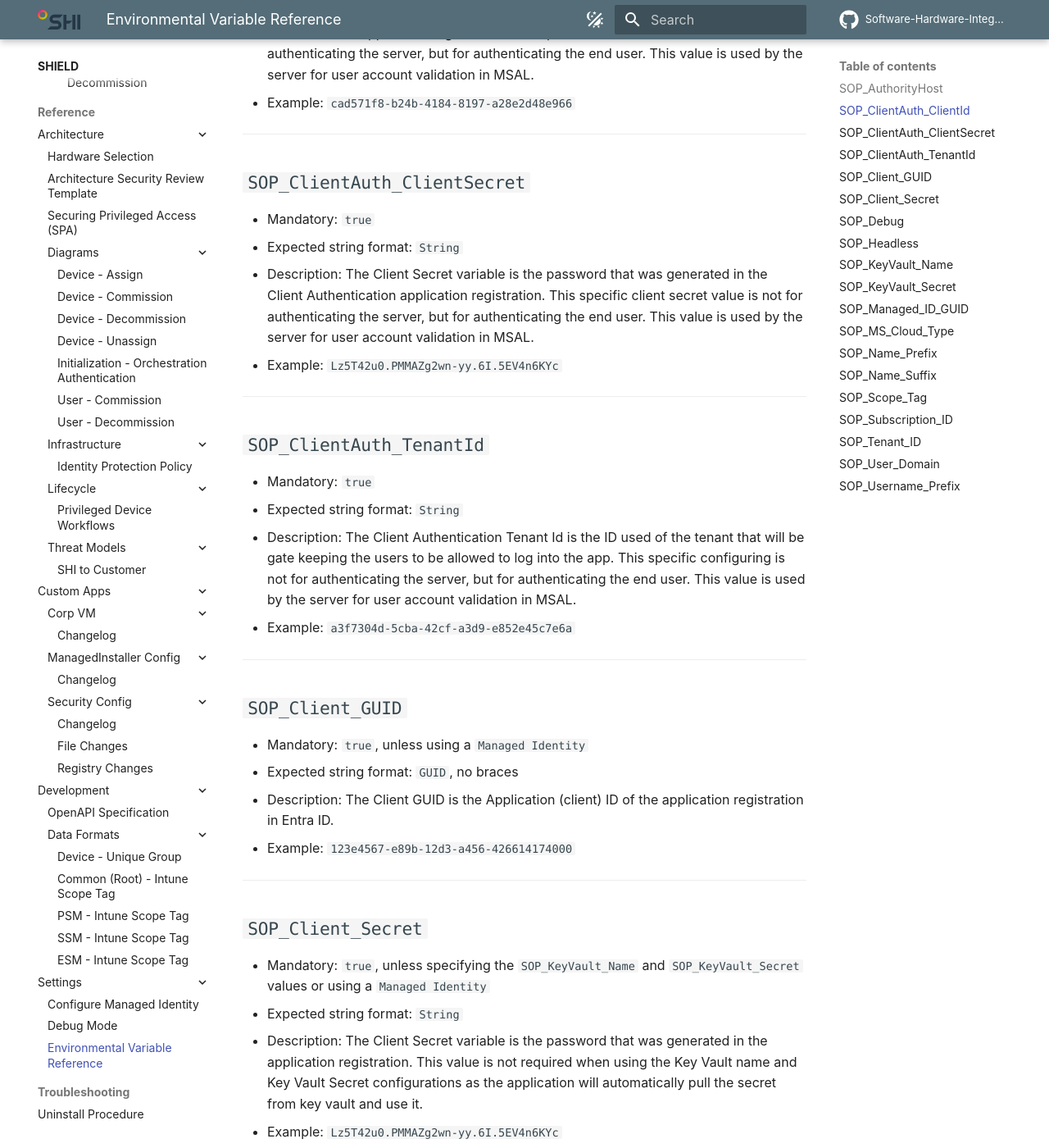
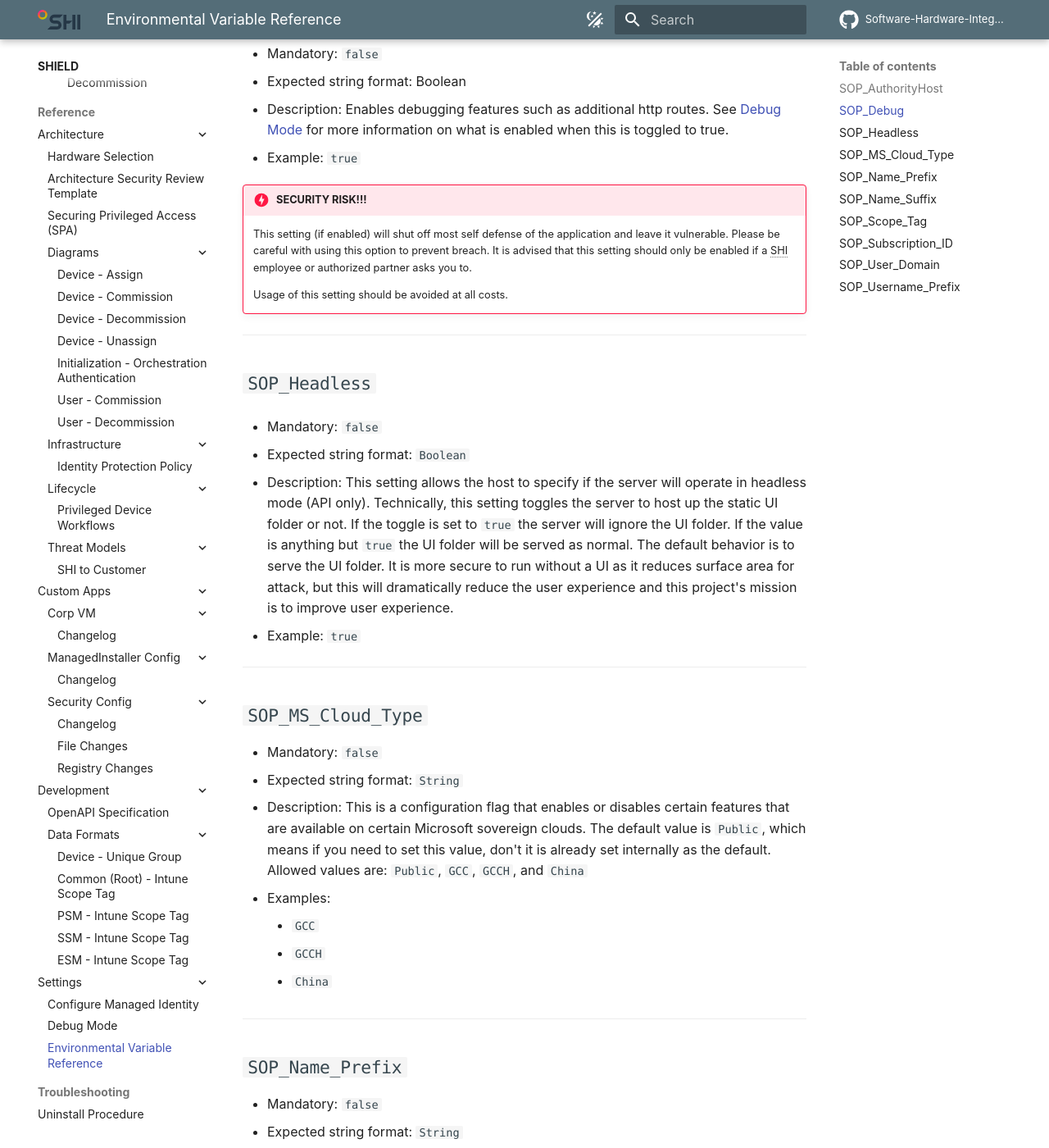
Before and after one commit to Software-Hardware-Integration-Lab/Documentation, an MkDocs documentation site: the page built from docs/SHIELD/Reference/Settings/Environmental-Variables-Reference.md, in a window 1280 px wide and 1400 px high, scrolled down 1176 px. Shown: the whole window at 82% size. Built offline with MkDocs 1.6.1 and Material for MkDocs 9.7.7, drawn with Linux system fonts in a browser that asks for light colours; plug-ins that fetch from the network failed and are left out; comment, search, counter and statistics services are not loaded; some of the changed text lies outside the part shown.

Commit message:
Migrate to Default Azure Credential
Remove all of the manually implemented environmental variables in favor of the new DefaultAzureCredential's automatic authentication capabilities and extended auth types.

```diff
--- a/docs/SHIELD/Reference/Settings/Environmental-Variables-Reference.md
+++ b/docs/SHIELD/Reference/Settings/Environmental-Variables-Reference.md
@@ -9,6 +9,9 @@ Serverless, Windows, and Linux all share a common option: Environmental Variable
 Below is a list of all environmental variable configurations that the server can use. There are data format examples and descriptions so that you are not going blind to what a config can look like and does.
 
 The title of the section is the name of the environmental variable.
+
+For authentication configuration, please see here for more environmental variables that are supported by the SOP via the Microsoft Authentication Library for Node.JS (@azure/identity):
+<https://www.npmjs.com/package/@azure/identity#environment-variables>
 
 ---
 
@@ -30,65 +33,6 @@ See this page for more details on what each option means: [https://docs.microsof
 
 ---
 
-## `SOP_ClientAuth_ClientId`
-
-- Mandatory: `true`
-- Expected string format: `String`
-- Description:
-The Client ID variable is the identifier that was generated in the Client Authentication application registration.
-This specific client ID value is not for authenticating the server, but for authenticating the end user. This value is used by the server for user account validation in MSAL.
-- Example:
-`cad571f8-b24b-4184-8197-a28e2d48e966`
-
----
-
-## `SOP_ClientAuth_ClientSecret`
-
-- Mandatory: `true`
-- Expected string format: `String`
-- Description:
-The Client Secret variable is the password that was generated in the Client Authentication application registration.
-This specific client secret value is not for authenticating the server, but for authenticating the end user. This value is used by the server for user account validation in MSAL.
-- Example:
-`Lz5T42u0.PMMAZg2wn-yy.6I.5EV4n6KYc`
-
----
-
-## `SOP_ClientAuth_TenantId`
-
-- Mandatory: `true`
-- Expected string format: `String`
-- Description:
-The Client Authentication Tenant Id is the ID used of the tenant that will be gate keeping the users to be allowed to log into the app.
-This specific configuring is not for authenticating the server, but for authenticating the end user. This value is used by the server for user account validation in MSAL.
-- Example:
-`a3f7304d-5cba-42cf-a3d9-e852e45c7e6a`
-
----
-
-## `SOP_Client_GUID`
-
-- Mandatory: `true`, unless using a `Managed Identity`
-- Expected string format: `GUID`, no braces
-- Description:
-The Client GUID is the Application (client) ID of the application registration in Entra ID.
-- Example:
-`123e4567-e89b-12d3-a456-426614174000`
-
----
-
-## `SOP_Client_Secret`
-
-- Mandatory: `true`, unless specifying the `SOP_KeyVault_Name` and `SOP_KeyVault_Secret` values or using a `Managed Identity`
-- Expected string format: `String`
-- Description:
-The Client Secret variable is the password that was generated in the application registration.
-This value is not required when using the Key Vault name and Key Vault Secret configurations as the application will automatically pull the secret from key vault and use it.
-- Example:
-`Lz5T42u0.PMMAZg2wn-yy.6I.5EV4n6KYc`
-
----
-
 ## `SOP_Debug`
 
 - Mandatory: `false`
@@ -98,6 +42,12 @@ Enables debugging features such as additional http routes.
 See [Debug Mode](./Debug-Mode.md) for more information on what is enabled when this is toggled to true.
 - Example:
 `true`
+
+!!! danger "SECURITY RISK!!!"
+    This setting (if enabled) will shut off most self defense of the application and leave it vulnerable. Please be careful with using this option to prevent breach.
+    It is advised that this setting should only be enabled if a SHI employee or authorized partner asks you to.
+
+    Usage of this setting should be avoided at all costs.
 
 ---
 
@@ -112,45 +62,6 @@ Technically, this setting toggles the server to host up the static UI folder or
 It is more secure to run without a UI as it reduces surface area for attack, but this will dramatically reduce the user experience and this project's mission is to improve user experience.
 - Example:
 `true`
-
----
-
-## `SOP_KeyVault_Name`
-
-- Mandatory: `false`
-
-- Expected string format: `String`
-- Description:
-The unique name of the Azure Key Vault that contains the app registration secret that you want the app to authenticate with. If you configure the `SOP_Client_Secret` and the `SOP_KeyVault_Name` at the same time, the application will throw an error as this it is a security risk to have a plain text secret stored in the app configs when a perfectly good Azure Key Vault is available. Environmental variables are not meant for storing secret materials, Key Vaults are meant for storing secret materials.
-This configuration is not necessary if using Managed Identity to authenticate. Managed Identity is the best way to authenticate as there is no secret material for a malicious entity to steal.
-- Example:
-`org-key-vault-hsm`
-
----
-
-## `SOP_KeyVault_Secret`
-
-- Mandatory: `false`
-
-- Expected string format: `String`
-- Description:
-The name of the secret in the Azure Key Vault that you specified in the `SOP_KeyVault_Name` option. This option is only evaluated if the `SOP_KeyVault_Name` is configured.
-- Example:
-`app-reg-secret`
-
----
-
-## `SOP_Managed_ID_GUID`
-
-- Mandatory: `false`
-- Expected string format: `GUID`, no braces
-- Description:
-This is the Client ID, not the Object ID.
-This variable is only necessary if you would like to use a user assigned managed identity. This variable is not necessary for system assigned managed identities.
-If it is not specified, the application will attempt to retrieve a system managed identity authentication token.
-If this variable is specified, the system will attempt to retrieve a access token using a user assigned managed identity.
-- Example:
-`123e4567-e89b-12d3-a456-426614174000`
 
 ---
 
@@ -223,17 +134,6 @@ This is the base subscription of the SHIELD orchestration platform and will be u
 
 ---
 
-## `SOP_Tenant_ID`
-
-- Mandatory: `true`, unless using a `Managed Identity`
-- Expected string format: `GUID`, no braces
-- Description:
-This is the ID of the tenant that the application registration is registered in.
-- Example:
-`123e4567-e89b-12d3-a456-426614174000`
-
----
-
 ## `SOP_User_Domain`
 
 - Mandatory: `false`
```
